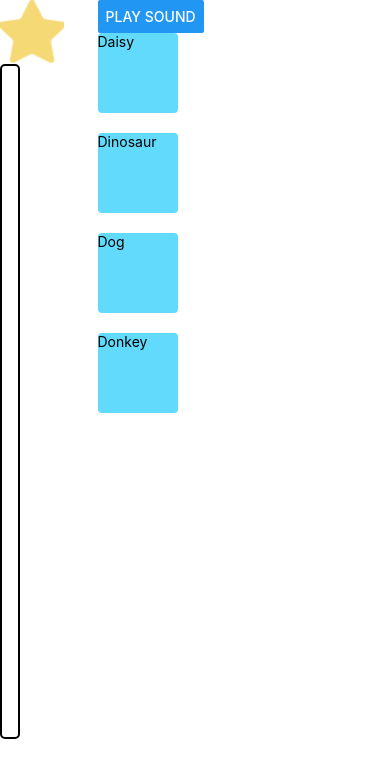
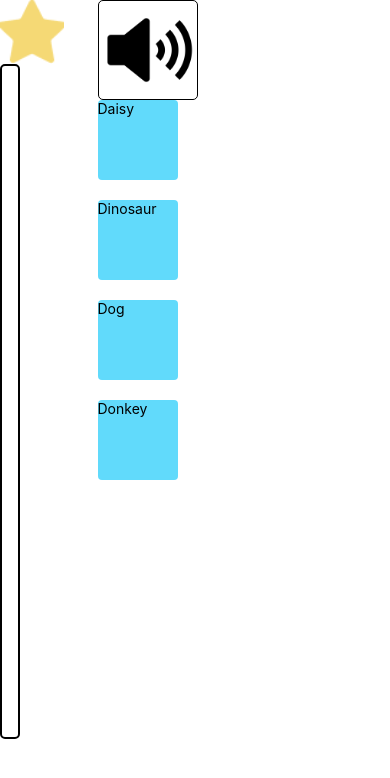
Before and after one commit to newyork-anthonyng/spaced-repetition, a React Native app: screen / in a window 390 px wide. Shown: the top 778 px of the page. Built offline with nearby package versions, Linux system fonts and the light colour scheme.

Commit message:
add speaker icon

```diff
--- a/App.js
+++ b/App.js
@@ -5,25 +5,7 @@ import car from './assets/car.jpg';
 import ProgressBar from './ProgressBar';
 import flashcardMachine from './machine';
 import { useMachine } from '@xstate/react';
-import { Audio } from 'expo-av';
-
-
-function MyAudio({ src }) {
-  async function playSound() {
-    const { sound } = await Audio.Sound.createAsync({
-      uri: src
-    });
-
-    await sound.playAsync();
-  }
-
-  return (
-    <View>
-      <Button title="Play Sound" onPress={playSound} />
-    </View>
-  );
-}
-
+import Speaker from './Speaker';
 
 function DraggableView({ startingX, startingY, children, onRelease }) {
   const animated = React.useRef(
@@ -143,7 +125,7 @@ function App() {
       </View>
 
       <View style={styles.rightContainer}>
-        <MyAudio src={'https://interactive-examples.mdn.mozilla.net/media/cc0-audio/t-rex-roar.mp3'} />
+        <Speaker src={'https://interactive-examples.mdn.mozilla.net/media/cc0-audio/t-rex-roar.mp3'} />
         {body}
       </View>
 
--- /dev/null
+++ b/Speaker.js
@@ -0,0 +1,39 @@
+import React from 'react';
+import { View, Button, Image, Pressable, StyleSheet, Text } from 'react-native';
+import { Audio } from 'expo-av';
+import speaker from './assets/speaker.png';
+
+function Speaker({ src }) {
+  async function playSound() {
+    const { sound } = await Audio.Sound.createAsync({
+      uri: src
+    });
+
+    await sound.playAsync();
+  }
+
+  return (
+    <View>
+      <Pressable
+        onPress={playSound}
+      >
+        <Image
+          source={speaker}
+          style={styles.image}
+        />
+      </Pressable>
+    </View>
+  );
+}
+
+const styles = StyleSheet.create({
+  image: {
+    height: 100,
+    width: 100,
+    borderColor: 'black',
+    borderWidth: 1,
+    borderRadius: 5,
+  }
+});
+
+export default Speaker;
```
Also changed, not shown: assets/speaker.png (added).
